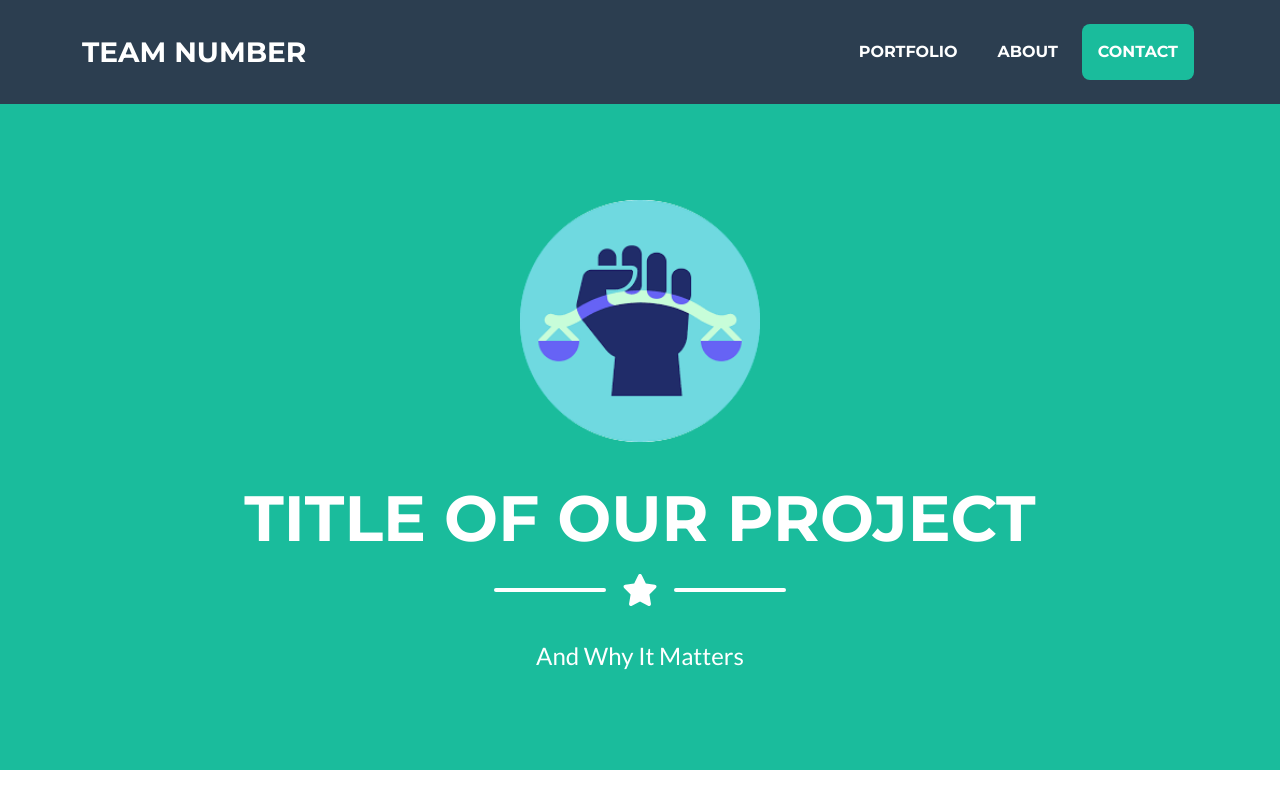
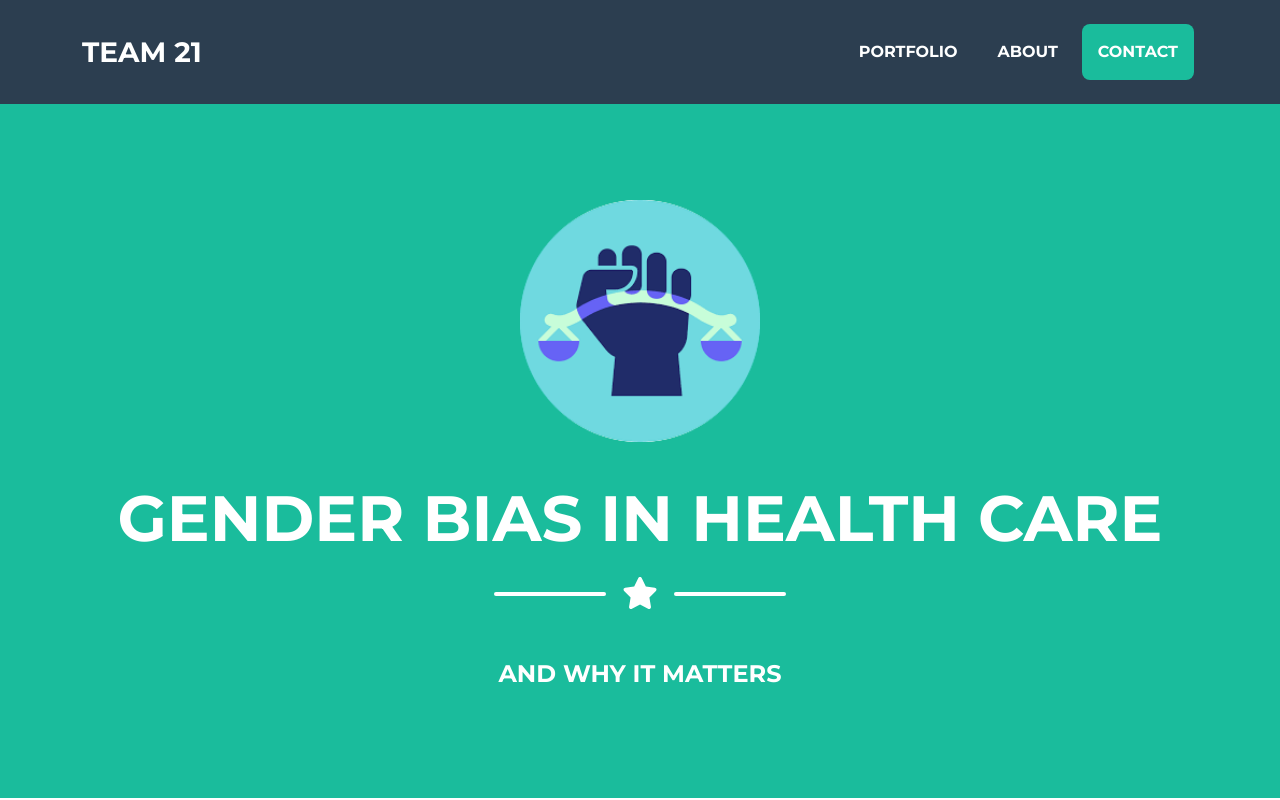
Before and after one commit to DTMason/ISS210SS23-Team-21, a plain HTML site: page index.html in a window 1280 px wide. Shown: the top 800 px of the page. Drawn offline with nearby package versions, Linux system fonts and the light colour scheme.

Commit message:
Update index.html

```diff
--- a/index.html
+++ b/index.html
@@ -5,7 +5,7 @@
         <meta name="viewport" content="width=device-width, initial-scale=1, shrink-to-fit=no" />
         <meta name="description" content="" />
         <meta name="author" content="" />
-        <title>ISS 210-0.. Final</title>
+        <title>ISS 210-001-T21 Final</title>
         <!-- Favicon-->
         <link rel="icon" type="image/x-icon" href="assets/favicon.ico" />
         <!-- Font Awesome icons (free version)-->
@@ -20,7 +20,7 @@
         <!-- Navigation-->
         <nav class="navbar navbar-expand-lg bg-secondary text-uppercase fixed-top" id="mainNav">
             <div class="container">
-                <a class="navbar-brand" href="#page-top">Team Number</a>
+                <a class="navbar-brand" href="#page-top">Team 21</a>
                 <button class="navbar-toggler text-uppercase font-weight-bold bg-primary text-white rounded" type="button" data-bs-toggle="collapse" data-bs-target="#navbarResponsive" aria-controls="navbarResponsive" aria-expanded="false" aria-label="Toggle navigation">
                     Menu
                     <i class="fas fa-bars"></i>
@@ -40,7 +40,8 @@
                 <!-- Masthead Avatar Image-->
                 <img class="masthead-avatar mb-5" src="assets/img/portfolio/ISSfront (1).png" alt="..." />
                 <!-- Masthead Heading-->
-                <h1 class="masthead-heading text-uppercase mb-0">Title of Our Project</h1>
+                <h1 class="masthead-heading text-uppercase mb-0">Gender Bias in Health Care
+
                 <!-- Icon Divider-->
                 <div class="divider-custom divider-light">
                     <div class="divider-custom-line"></div>
```
